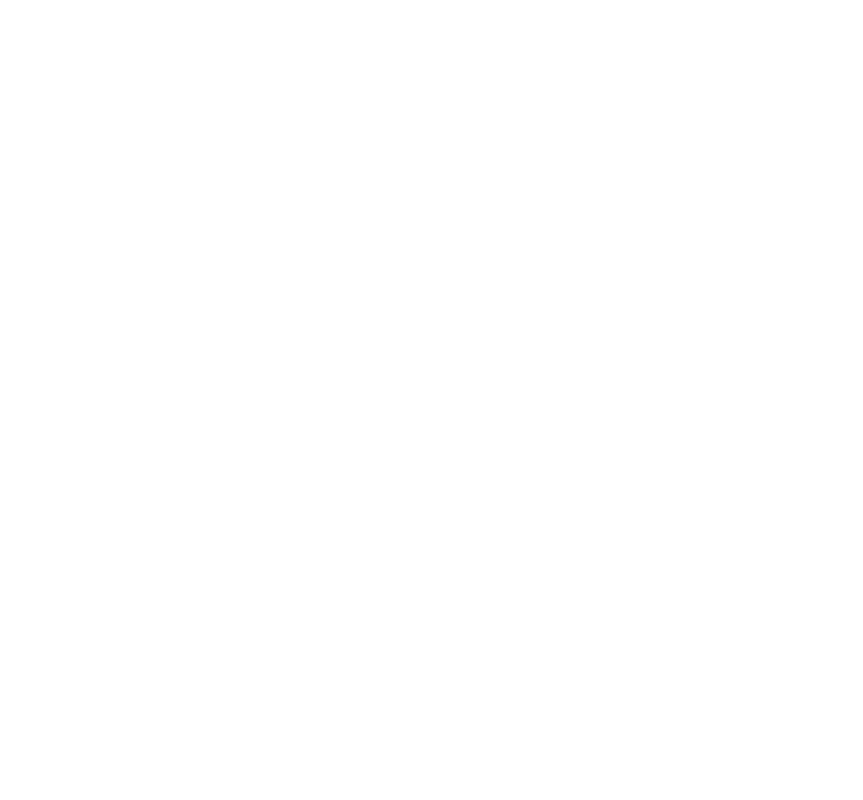
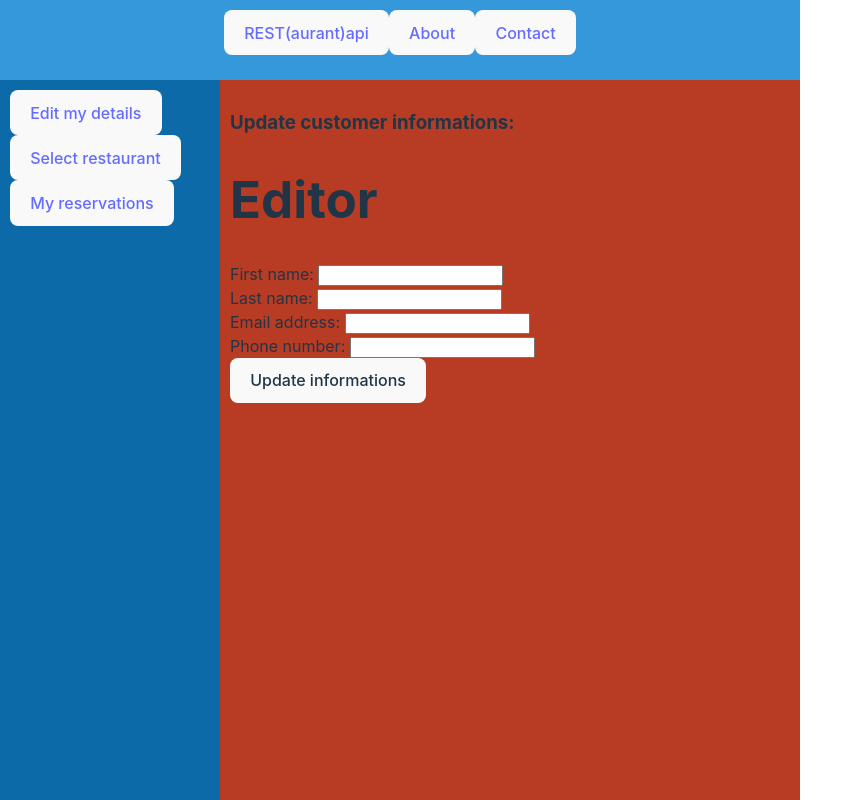
Before and after one commit to CodecoolGlobal/freestyle-mern-project-react-attila-kerekes, a React (Vite) app in the folder client/: page /customer/1/editor in a window 1280 px wide. Before the commit this address had no page. Shown: the whole page, without its empty margins (0-863 px from the left). Built offline with nearby package versions, Linux system fonts and the light colour scheme; no server answers.

Commit message:
Customer editor page working

```diff
--- a/client/src/App.jsx
+++ b/client/src/App.jsx
@@ -1,8 +1,8 @@
 import './App.css'
 import { useRoutes } from 'react-router-dom'
 import CustomerMain from './component/CustomerMain';
-import About from './component/About';
-import Contact from './component/Contact';
+import About from './component/customer_components/About';
+import Contact from './component/customer_components/Contact';
 import CustomerFindRestaurant from './component/customer_components/CustomerFindRestaurant';
 import CustomerEditor from './component/customer_components/CustomerEditor';
 import CustomerReservations from './component/customer_components/CustomerReservations';
@@ -24,7 +24,7 @@
   const routes = useRoutes([
       {
       element: <CustomerMain />,
-      path: '/customer',
+      path: '/customer/:id',
       children: [
         {
           element: <About />,
--- a/client/src/component/CustomerMain.jsx
+++ b/client/src/component/CustomerMain.jsx
@@ -1,18 +1,29 @@
-import React from "react";
+import React, { useEffect, useState } from "react";
 
-import { BrowserRouter as Router, Route, Outlet } from "react-router-dom";
+import { Outlet, useParams } from "react-router-dom";
 
 import CustomerNavbar from "./customer_components/CustomerNavbar";
 import CustomerButtons from "./customer_components/CustomerButtons";
 
 
 function CustomerMain() {
+  const [customerInfo, setCustomerInfo] = useState({});
+  const { id } = useParams();
+
+  useEffect(() => {
+    const fetchData = async () => {
+      const response = await fetch(`/api/customer/${id}`);
+      const customerData = await response.json();
+      setCustomerInfo(customerData);
+    }
+    fetchData();
+  }, [])
 
   return (
     <div className="CustomerMain">
-      <CustomerNavbar />
+      <CustomerNavbar id={id} />
       <div className="CustomerDisplayBelow">
-        <CustomerButtons />
+        <CustomerButtons id={id} />
         <div className="CustomerContent">
           <Outlet />
         </div>
--- a/client/src/component/customer_components/CustomerButtons.jsx
+++ b/client/src/component/customer_components/CustomerButtons.jsx
@@ -1,19 +1,19 @@
 import React from "react";
 import { Link } from "react-router-dom";
 
-function CustomerButtons() {
+function CustomerButtons({id}) {
 
   return (
       <nav className="CustomerSidebar">
         <ul>
           <li>
-            <button><Link to="/customer/editor">Edit my details</Link></button>
+            <button><Link to={`/customer/${id}/editor`}>Edit my details</Link></button>
           </li>
           <li>
-            <button><Link to="/customer/restaurants">Select restaurant</Link></button>
+            <button><Link to={`/customer/${id}/restaurants`}>Select restaurant</Link></button>
           </li>
           <li>
-            <button><Link to="/customer/reservations">My reservations</Link></button>
+            <button><Link to={`/customer/${id}/reservations`}>My reservations</Link></button>
           </li>
         </ul>
       </nav>
--- a/client/src/component/customer_components/CustomerEditor.jsx
+++ b/client/src/component/customer_components/CustomerEditor.jsx
@@ -1,13 +1,29 @@
-import React from "react";
+import { useEffect, useState } from 'react';
+import CustomerForm from './CustomerForm';
+import { useParams } from 'react-router-dom';
 
-function CustomerEditor() {
+function CustomerEditor(){
+    const [customerInfo, setCustomerInfo] = useState({});
+    const { id } = useParams();
 
-  return (
+    useEffect(() => {
+      const fetchData = async () => {
+        const response = await fetch(`/api/customer/${id}`);
+        const customerData = await response.json();
+        setCustomerInfo(customerData);
+      }
+      fetchData();
+    }, [])
 
-    <div>
-      <h1>Editor</h1>
-    </div>
-  )
+    const [updateSuccess, setUpdateSuccess] = useState(null);
+
+    return(
+        <div className="updateCustomer">
+            {updateSuccess === null && <h3>Update customer informations: </h3>}
+            {updateSuccess === null ? <CustomerForm onUpdate={(isSuccess) => {setUpdateSuccess(isSuccess)}}/> : updateSuccess === true  ? <h3>The updates was successfull!</h3> : <h3>Try again! Something went wrong!</h3>}
+
+        </div>
+    )
 }
 
 export default CustomerEditor;
--- /dev/null
+++ b/client/src/component/customer_components/CustomerForm.jsx
@@ -0,0 +1,60 @@
+import React from "react";
+import { useState, useEffect } from "react";
+import { useParams } from "react-router-dom";
+
+function CustomerForm({ onUpdate }) {
+  const [customerInfo, setCustomerInfo] = useState({});
+  const { id } = useParams();
+
+  useEffect(() => {
+    const fetchData = async () => {
+      const response = await fetch(`/api/customer/${id}`);
+      const customerData = await response.json();
+      setCustomerInfo(customerData);
+    }
+    fetchData();
+  }, [])
+
+  async function handleSubmit(event) {
+    event.preventDefault();
+    const patch = await fetch('/api/customer', {
+      method: 'PATCH',
+      headers: {
+        'Content-type': 'application/json'
+      },
+      body: JSON.stringify(customerInfo)
+    });
+
+    const response = await patch.json();
+    if (response.status === 'updated') {
+      onUpdate(true);
+    } else {
+      onUpdate(false);
+    }
+
+  }
+
+  return (
+    <div>
+      <h1>Editor</h1>
+
+      <form onSubmit={handleSubmit}>
+        <label>First name: </label>
+        <input type="text" name="firstName" value={customerInfo.firstName} onChange={(event) => { setCustomerInfo(prev => ({ ...prev, firstName: event.target.value })) }} />
+        <br />
+        <label>Last name: </label>
+        <input type="text" name="lastName" value={customerInfo.lastName} onChange={(event) => { setCustomerInfo(prev => ({ ...prev, lastName: event.target.value })) }} />
+        <br />
+        <label>Email address: </label>
+        <input type="email" name="email" value={customerInfo.email} onChange={(event) => { setCustomerInfo(prev => ({ ...prev, email: event.target.value })) }} />
+        <br />
+        <label>Phone number: </label>
+        <input type="number" name="phoneNumber" value={Number(customerInfo.phoneNumber)} onChange={(event) => { setCustomerInfo(prev => ({ ...prev, phoneNumber: Number(event.target.value) })) }} />
+        <br />
+        <button>Update informations</button>
+      </form>
+    </div>
+  )
+}
+
+export default CustomerForm;
--- a/client/src/component/customer_components/CustomerNavbar.jsx
+++ b/client/src/component/customer_components/CustomerNavbar.jsx
@@ -1,13 +1,13 @@
 import React from "react";
 import { Link } from "react-router-dom";
 
-function CustomerNavbar() {
+function CustomerNavbar({id}) {
 
   return (
     <nav className="CustomerNavbar">
-      <button><Link to="/customer/hello">REST(aurant)api</Link></button>
-      <button><Link to="/customer/about">About</Link></button>
-      <button><Link to="/customer/contact">Contact</Link></button>
+      <button><Link to={`/customer/${id}/hello`}>REST(aurant)api</Link></button>
+      <button><Link to={`/customer/${id}/about`}>About</Link></button>
+      <button><Link to={`/customer/${id}/contact`}>Contact</Link></button>
     </nav>
   )
 }
```
Also changed, not shown: client/src/component/customer_components/About.jsx (renamed from client/src/component/About.jsx), client/src/component/customer_components/Contact.jsx (renamed from client/src/component/Contact.jsx), 2 other files (tests, documents, lock files or other folders).
